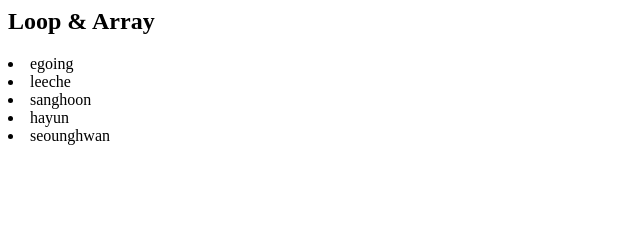
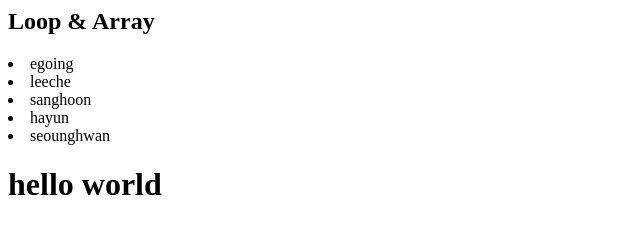
Before and after one commit to radicaljin/web01, a plain HTML site: page ex05.html in a window 1280 px wide. Shown: the whole page, without its empty margins (0-640 px from the left). Drawn offline with Linux system fonts and the light colour scheme.

Commit message:
change ex05

```diff
--- a/ex05.html
+++ b/ex05.html
@@ -8,5 +8,11 @@
     i=i+1;
     }
 </script>
+<body>
+ <h1>
+     hello world
+ </h1>
+
+</body>
 
 </html>
```
